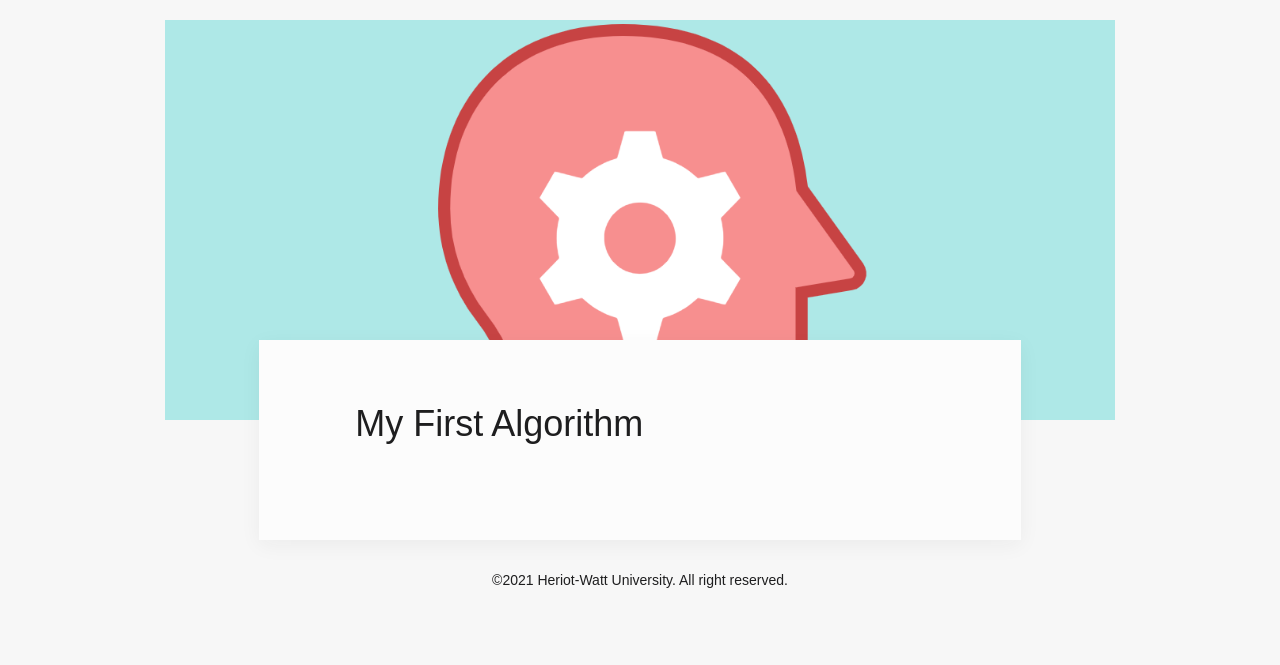
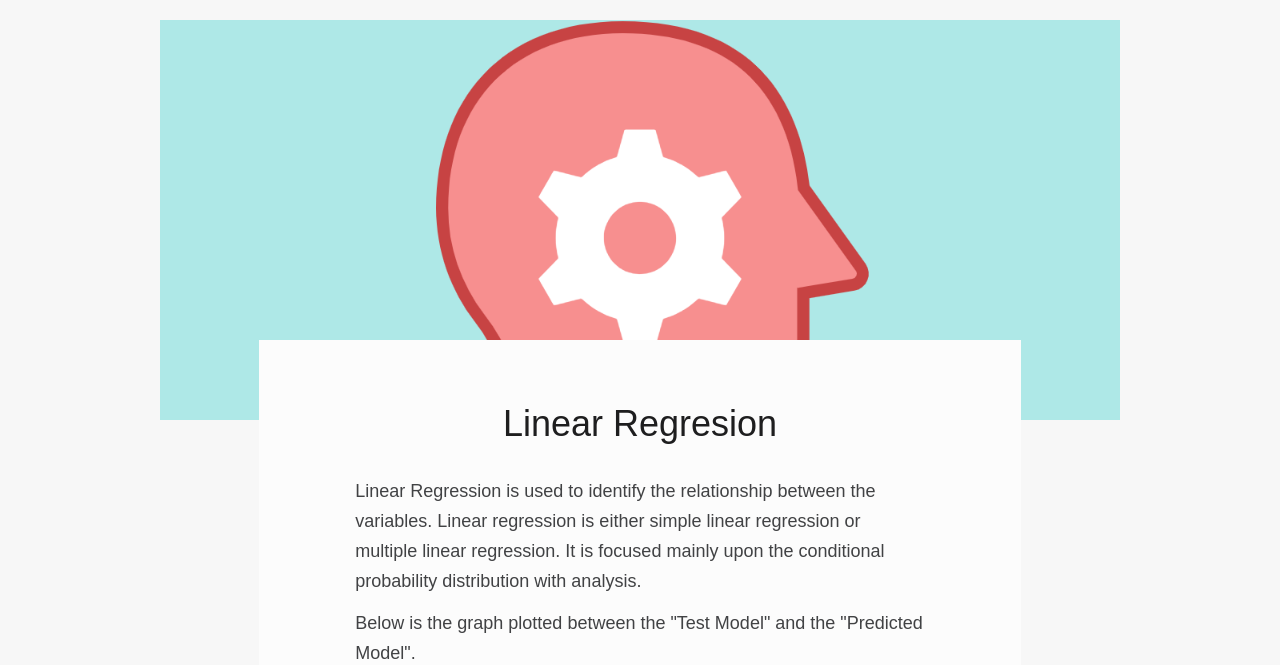
Before and after one commit to qusman99/machine-learning-gui, a Gatsby site: page /first-algo in a window 1280 px wide. Shown: the part 100-765 px from the top of the page. Built offline with nearby package versions, Linux system fonts and the light colour scheme; Gatsby itself is replaced by a stand-in of ours; a web font is replaced by a local one.

Commit message:
Added algorithms description and graph

```diff
--- a/src/elements/PostElements.js
+++ b/src/elements/PostElements.js
@@ -5,8 +5,103 @@ export const PostWrapper = styled.main`
     grid-row: 3 / span 5;
     background-color: ${props => props.theme.colors.light2};
     padding: ${props => `${props.theme.spacings.xLarge} ${props.theme.spacings.xxLarge}`};
-    box-shadow:  ${props => props.theme.shadows.shadow1};
+    box-shadow:  ${props => props.theme.shadows.shadow2};
     z-index: 10;
+
+    h1 {
+        color: ${props => props.theme.colors.dark1}
+    }
+
+    h1:not(:first-child) {
+        margin-top: 2rem;
+    }
+    h1{
+        font-size: 2.25rem;
+        line-height: 2.5rem;
+        font-weight: 400;
+    }
+    p{
+        font-size: 1.125rem;
+        line-height: 1.875rem;
+        font-weight: 400;
+        color: ${props => props.theme.colors.dark2};
+        margin-top: 0.75rem;
+    }
+    a{
+        color: ${props => props.theme.colors.main1};
+        text-decoration: underline;
+    }
+    strong{
+        font-weight: 700;
+    }
+    em{
+        font-style: italic;
+    }
+
+    del{
+        text-decoration: line-through;
+    }
+
+    blockquote p {
+        font-style: italic;
+        font-size: 1.5rem;
+        line-height: 2.125rem;
+        text-align: center;
+        max-width: 36rem;
+        margin: 3rem auto;
+    }
+
+    ul,
+    ol {
+        color: ${props => props.theme.colors.dark2};
+        margin: 1rem 0 1rem 2rem;
+    }
+
+    li {
+        margin: 0.25rem 0;
+    }
+
+    code {
+        font-family: ${props => props.theme.fonts.code};
+        font-size: 1rem;
+        line-height: 1.875rem;
+        color: ${props => props.theme.colors.ligh1};
+        background-color: ${props => props.theme.colors.dark3};
+        padding: 0 0.3rem;
+    }
+
+    hr {
+        border: 0;
+        height: 1px;
+        background: ${props => props.theme.colors.dark1};
+        opacity: 0.1rem;
+        margin-top: 2rem;
+    }
+
+    table {
+        width: 100%;
+        border-spacing: 0.25rem;
+        border-collapse: collapse;
+        font-size: 1rem;
+        line-height: 1.5rem;
+        font-weight: 400;
+    }
+
+    th {
+        font-weight: 700;
+    }
+
+    table,
+    th,
+    td {
+        border: 1px solid ${props => props.theme.colors.dark3};
+    }
+    th,
+    td {
+        text-align: left;
+        padding: 0.5rem;
+    }
+
 
     @media ${props => props.theme.breakpoints.tablet} {
         grid-column : 2 / span 6;
--- a/src/posts/first-algo/index.mdx
+++ b/src/posts/first-algo/index.mdx
@@ -1,7 +1,19 @@
 ---
-title: My First Algorithm
+title: Linear Regresion
 slug: first-algo
 date: 2021-04-04
 featureImage: bleh.png
-excerpt: This is my first machine learning algorithm.
+excerpt:  Acuracy on the Dataset= 99.52%
 ---
+
+Linear Regression is used to identify the relationship between
+the variables. Linear regression is either simple linear regression or multiple linear
+regression. It is focused mainly upon the conditional probability distribution with
+analysis.
+
+Below is the graph plotted between the "Test Model" and the "Predicted Model".
+![alt text](linearRegression.jpg)
+
+This model predicts well with a accuracy of 99.52% against the Test model.
+
+A more detailed explaination of the creation of this graph is presented in the following link.
--- a/src/posts/second-algo/index.mdx
+++ b/src/posts/second-algo/index.mdx
@@ -1,7 +1,18 @@
 ---
-title: My Second Algorithm
+title: Support Vector Machine Algorithm
 slug: second-algo
 date: 2021-04-04
 featureImage: bleh.png
-excerpt: This is my second machine learning algorithm.
+excerpt: Acuracy on the Dataset= 59.56%
 ---
+
+The objective of support vector machine is to find
+out the best hyperplane in more than two dimensions in order to find out how
+to separate the space into classes.
+
+Below is the graph plotted between the "Test Model" and the "Predicted Model".
+![alt text](svm.jpg)
+
+This model predicts well with a accuracy of 59.56% against the Test model.
+
+A more detailed explaination of the creation of this graph is presented in the following link.
--- a/src/posts/third-algo/index.mdx
+++ b/src/posts/third-algo/index.mdx
@@ -1,7 +1,21 @@
 ---
-title: My third Algorithm
+title: Decision Tree Algortithm
 slug: third-algo
 date: 2021-04-04
 featureImage: bleh.png
-excerpt: This is my third machine learning algorithm.
+excerpt: Acuracy on the Dataset= 98.34%
 ---
+
+The Decision Tree is classifed as a predictive model which is
+charting from observations form a dataset to conclude its target value. The leaves
+in a decision tree structure signify labels and the non-leaf parts are the features,
+and the branches signify conjunctions of the features that lead to the classifcation
+
+Below is the graph to show the accuracy across between depths in a decision tree. From the graph we can see that the accuracy of the model is pretty much even after Depth 5.
+![alt text](decisionTreeDepth.jpg)
+
+Below is the graph plotted between the "Test Model" and the "Predicted Model", the predicted model used here is from the Depth 20, which gives us the highest accuracy.
+![alt text](decisionTreeAccuracy.jpg)
+
+
+A more detailed explaination of the creation of this graph is presented in the following link.
--- a/src/templates/allAlgo.js
+++ b/src/templates/allAlgo.js
@@ -1,16 +1,16 @@
 import React from "react"
 import {graphql} from "gatsby"
-import {Container, Content, ContentCard, FeatureImage, Pagination,} from "../components"
+import {Container, Content, ContentCard, FeatureImage,} from "../components"
 import {H1, P} from "../elements"
 
 const allAlgo = ({pageContext, data}) => {
-    const {currentPage, numPages}  = pageContext
-    const isFirst = currentPage === 1
+    // const {currentPage, numPages}  = pageContext
+    // const isFirst = currentPage === 1
 
-    const isLast = currentPage === numPages
+    // const isLast = currentPage === numPages
 
-    const prevPage = currentPage -1 === 1 ? "/": `/${currentPage - 1}`
-    const nextPage = `/${currentPage + 1}`
+    // const prevPage = currentPage -1 === 1 ? "/": `/${currentPage - 1}`
+    // const nextPage = `/${currentPage + 1}`
 
     const posts = data.allMdx.edges
 
@@ -18,8 +18,12 @@ const allAlgo = ({pageContext, data}) => {
         <Container>
             <FeatureImage />
             <Content>
-                <H1 textAlign="center" margin="0 0 1rem 0">This is something else</H1>
-                <P color="dark2" textAlign="center">Lorem ipsum dolor</P>
+                <H1 textAlign="center" margin="0 0 1rem 0">Machine Learning Algorithms</H1>
+                <P color="dark2" textAlign="center">This site shows the results of the different Machine Learning Algorithms run on the Middle Eastern dataset.
+                <br />
+                <br />
+                A much more detailed info on these algorithms is stated in the following pages </P>
+
                 {posts.map(post =>(
                     <ContentCard
                         key={post.node.frontmatter.slug}
--- a/src/templates/singlePost.js
+++ b/src/templates/singlePost.js
@@ -1,6 +1,7 @@
 import React from "react"
 import {graphql} from "gatsby"
 import {MDXRenderer} from "gatsby-plugin-mdx"
+import Pdf from '../documents/thesis.pdf';
 
 import {H1} from "../elements"
 import {Container, Post, FeatureImage} from "../components"
@@ -12,8 +13,9 @@ const singlePost = ({data}) => {
         <Container>
             <FeatureImage fixed={featureImage} />
             <Post>
-                <H1 margin="0 0 2rem 0">{data.mdx.frontmatter.title}</H1>
+                <H1 margin="0 0 2rem 0" textAlign="center">{data.mdx.frontmatter.title}</H1>
                 <MDXRenderer>{data.mdx.body}</MDXRenderer>
+                    <a href= {Pdf}>Show Thesis</a>
             </Post>
         </Container>
     )
@@ -36,6 +38,7 @@ export const pageQuery = graphql`
                         fixed{
                             ...GatsbyImageSharpFixed
                         }
+
                     }
                 }
             }
```
Also changed, not shown: src/posts/first-algo/linearRegression.jpg (added), src/posts/second-algo/svm.jpg (added), src/posts/third-algo/decisionTreeAccuracy.jpg (added), src/posts/third-algo/decisionTreeDepth.jpg (added), 1 other file.
